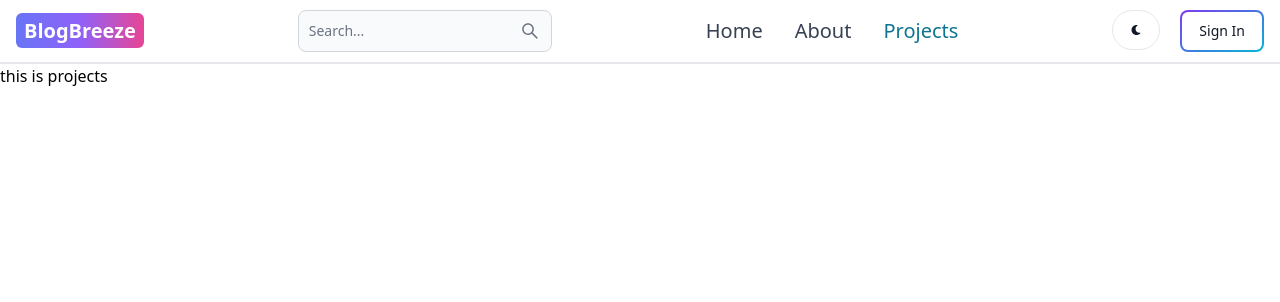
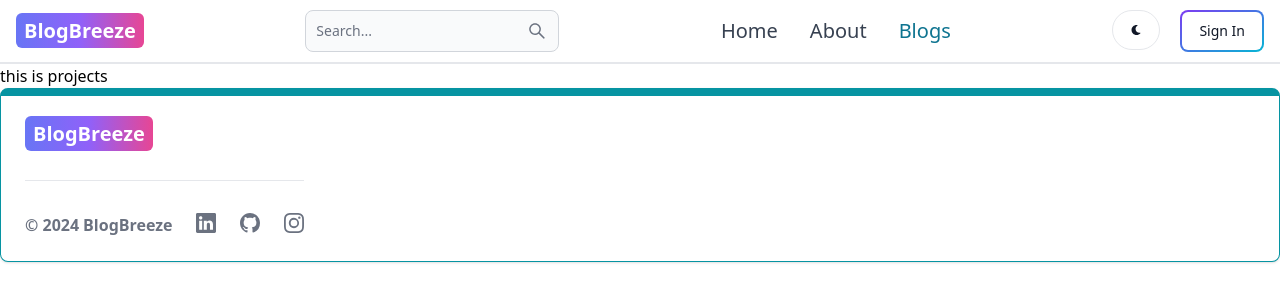
Before and after one commit to darshangodase/MessBuddy, a React (Vite) app in the folder frontend/: page /projects in a window 1280 px wide. Shown: the top 302 px of the page. Built offline with nearby package versions, Linux system fonts and the light colour scheme.

Commit message:
created footer

```diff
--- a/frontend/src/App.jsx
+++ b/frontend/src/App.jsx
@@ -7,6 +7,7 @@ import SignUP from './pages/SignUp';
 import Dashboard from './pages/Dashboard';
 import Projects from './pages/Projects';
 import Header from './components/Header';
+import Footer from './components/footer';
 
 function App() {
 
@@ -22,6 +23,7 @@ function App() {
           <Route path="/dashboard" element={<Dashboard />} />
           <Route path="/projects" element={<Projects />} />
         </Routes>
+        <Footer/>
        </BrowserRouter>
   )
 }
--- a/frontend/src/components/Header.jsx
+++ b/frontend/src/components/Header.jsx
@@ -45,7 +45,7 @@ function Header() {
             <Link to="/about"className="text-xl">About</Link>
           </Navbar.Link>
           <Navbar.Link active={path==='/projects'}as={'div'}>
-            <Link to="/projects"className="text-xl">Projects</Link>
+            <Link to="/projects"className="text-xl">Blogs</Link>
           </Navbar.Link>
         </Navbar.Collapse>
       </Navbar>
--- /dev/null
+++ b/frontend/src/components/footer.jsx
@@ -0,0 +1,37 @@
+import React from "react";
+import { Footer } from "flowbite-react";
+import { Link } from "react-router-dom";
+import { BsLinkedin ,BsInstagram,BsGithub,} from "react-icons/bs";
+
+
+function footer() {
+  return (
+    <div>
+      <Footer container className="border border-t-8 border-teal-500">
+        <div className="">
+
+            <div className="">
+              <Link
+                to="/"
+                className="self-center whitespace-nowrap text-sm sm:text-xl font-semibold dark:text-white"
+              >
+                <span className="bg-gradient-to-r from-indigo-500 via-purple-500 to-pink-500 px-2 py-1 rounded-md text-white">
+                  BlogBreeze
+                </span>
+              </Link>
+            </div>
+             <Footer.Divider/>
+             <div className=" flex flex-wrap gap-6 sm:mt-0 mt-4 sm:justify-center">
+                <Footer.Copyright href="#" by="BlogBreeze" year={new Date().getFullYear()} className="font-semibold text-md"/>
+                <Footer.Icon href="https://www.linkedin.com/in/darshangodase" icon={BsLinkedin} />
+                <Footer.Icon href="https://github.com/darshangodase " icon={BsGithub} />
+                <Footer.Icon href="https://www.instagram.com/darshan10_12/" icon={BsInstagram} />
+
+             </div>
+        </div>
+      </Footer>
+    </div>
+  );
+}
+
+export default footer;
```
